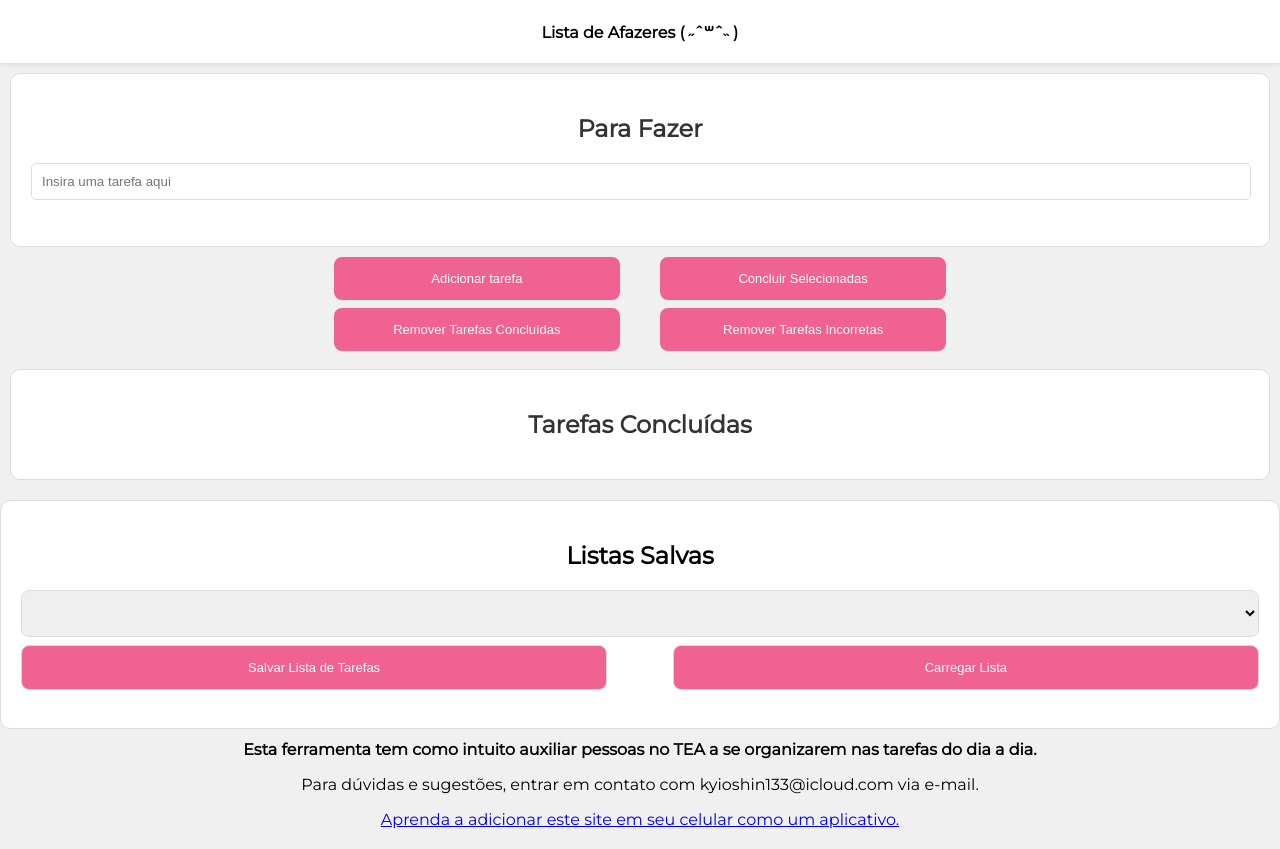
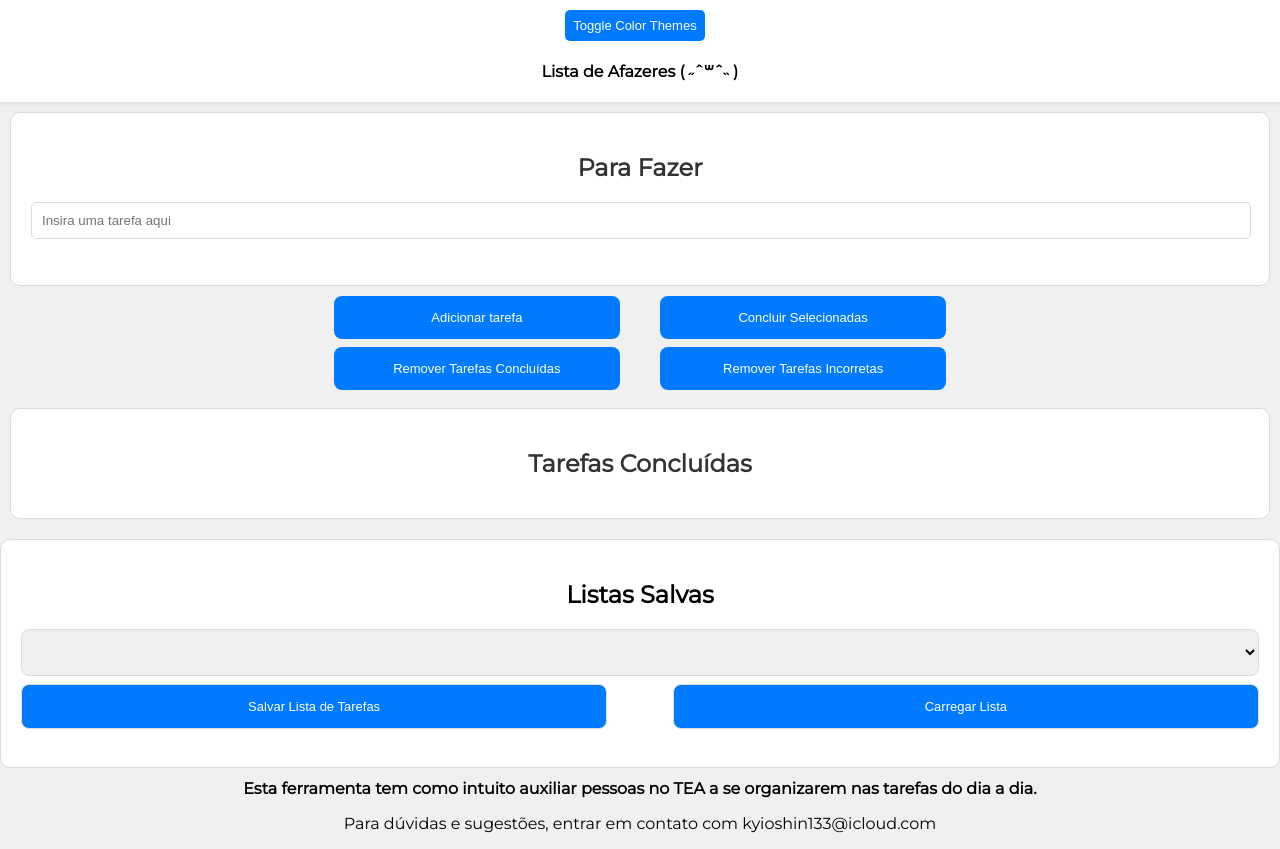
Before and after one commit to frndsvictor/Comfy-TaskList, a plain HTML site: page index.html in a window 1280 px wide. Drawn offline with Linux system fonts and the light colour scheme.

Commit message:
Update index.html

```diff
--- a/index.html
+++ b/index.html
@@ -25,6 +25,21 @@
             background-color: #ffffff;
             padding: 10px;
             box-shadow: 0px 1px 5px rgba(0, 0, 0, 0.1);
+        }
+
+        .theme-button {
+            background-color: #007bff;
+            color: #ffffff;
+            border: none;
+            border-radius: 5px;
+            cursor: pointer;
+            font-size: small;
+            padding: 8px;
+            margin-right: 10px;
+        }
+
+        .theme-button:hover {
+            background-color: #0056b3;
         }
 
         .parent {
@@ -80,7 +95,7 @@
         button {
             flex-basis: calc(48% - 8px);
             padding: 14px 8px; /* Adjusted padding for better height */
-            background-color: #f06292; /* Cute pink color */
+            background-color: #007bff; /* Blue color */
             color: #ffffff;
             border: none;
             border-radius: 8px; /* Increased border radius for a softer look */
@@ -90,7 +105,7 @@
         }
 
         button:hover {
-            background-color: #ec407a; /* Lighter pink on hover */
+            background-color: #0056b3; /* Darker blue on hover */
         }
 
         h2 {
@@ -125,13 +140,13 @@
         }
 
         .saved-lists button {
-            background-color: #f06292; /* Cute pink color */
+            background-color: #007bff; /* Blue color */
             color: #ffffff;
             cursor: pointer;
         }
 
         .saved-lists button:hover {
-            background-color: #ec407a; /* Lighter pink on hover */
+            background-color: #0056b3; /* Darker blue on hover */
         }
 
         .more-info {
@@ -146,6 +161,7 @@
 
 <body>
     <div class="bar">
+        <button class="theme-button" onclick="toggleThemes()">Toggle Color Themes</button>
         <h1>Lista de Afazeres ( ˶ˆ꒳ˆ˵ )</h1>
     </div>
     <div class="parent">
@@ -311,14 +327,14 @@
             // saveTasks();
         }
 
+        function toggleThemes() {
+            document.body.classList.toggle("theme1");
+        }
+
         window.addEventListener('unload', onUnload);
 
         loadTasks();
         loadSavedLists();
     </script>
     <h1>Esta ferramenta tem como intuito auxiliar pessoas no TEA a se organizarem nas tarefas do dia a dia.</h1>
-    <p>Para dúvidas e sugestões, entrar em contato com kyioshin133@icloud.com via e-mail.</p>
-    <p><a href="tutorial.html">Aprenda a adicionar este site em seu celular como um aplicativo.</a></p>
-</body>
-
-</html>
+    <p>Para dúvidas e sugestões, entrar em contato com kyioshin133@icloud.com</p>
```
